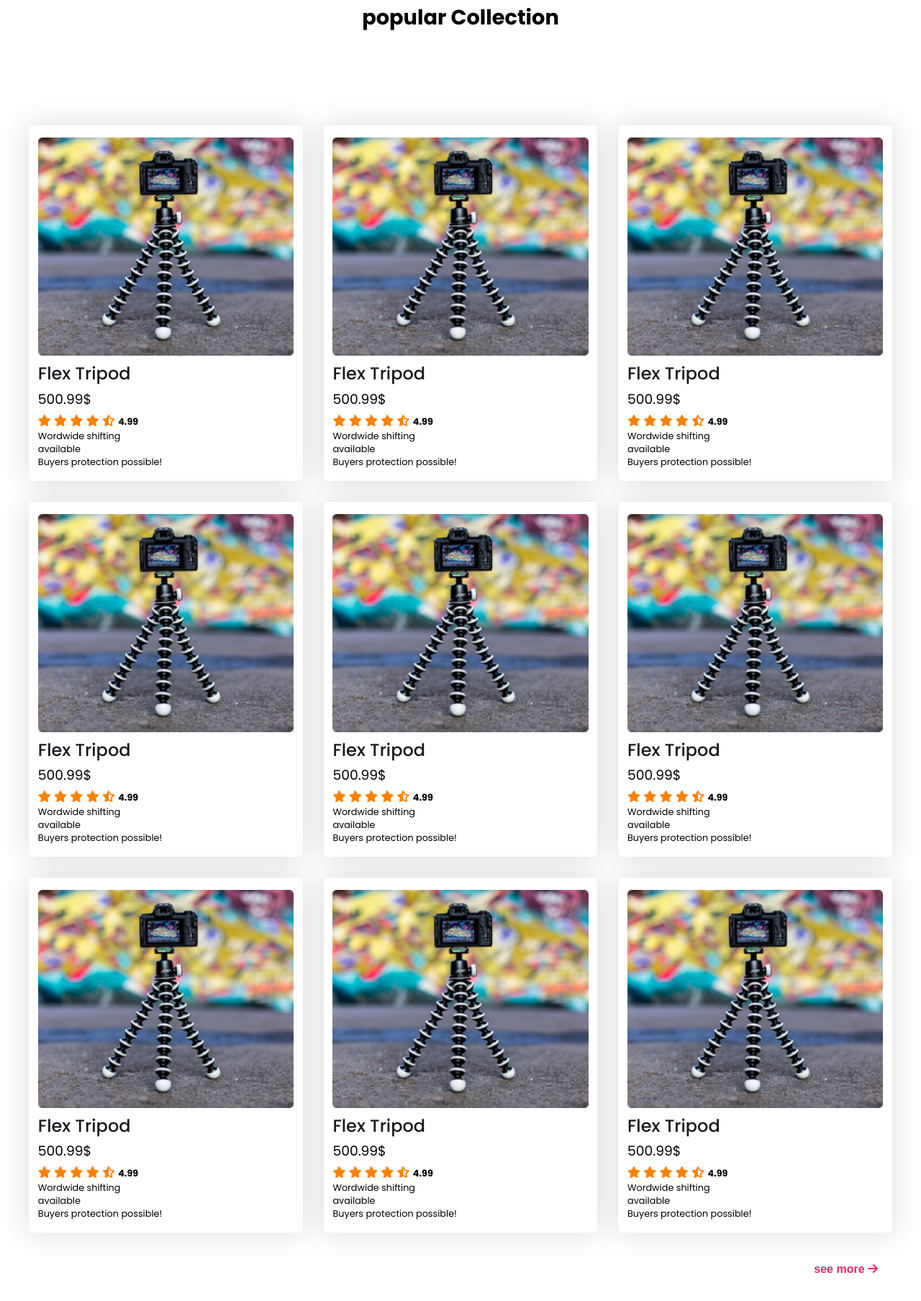
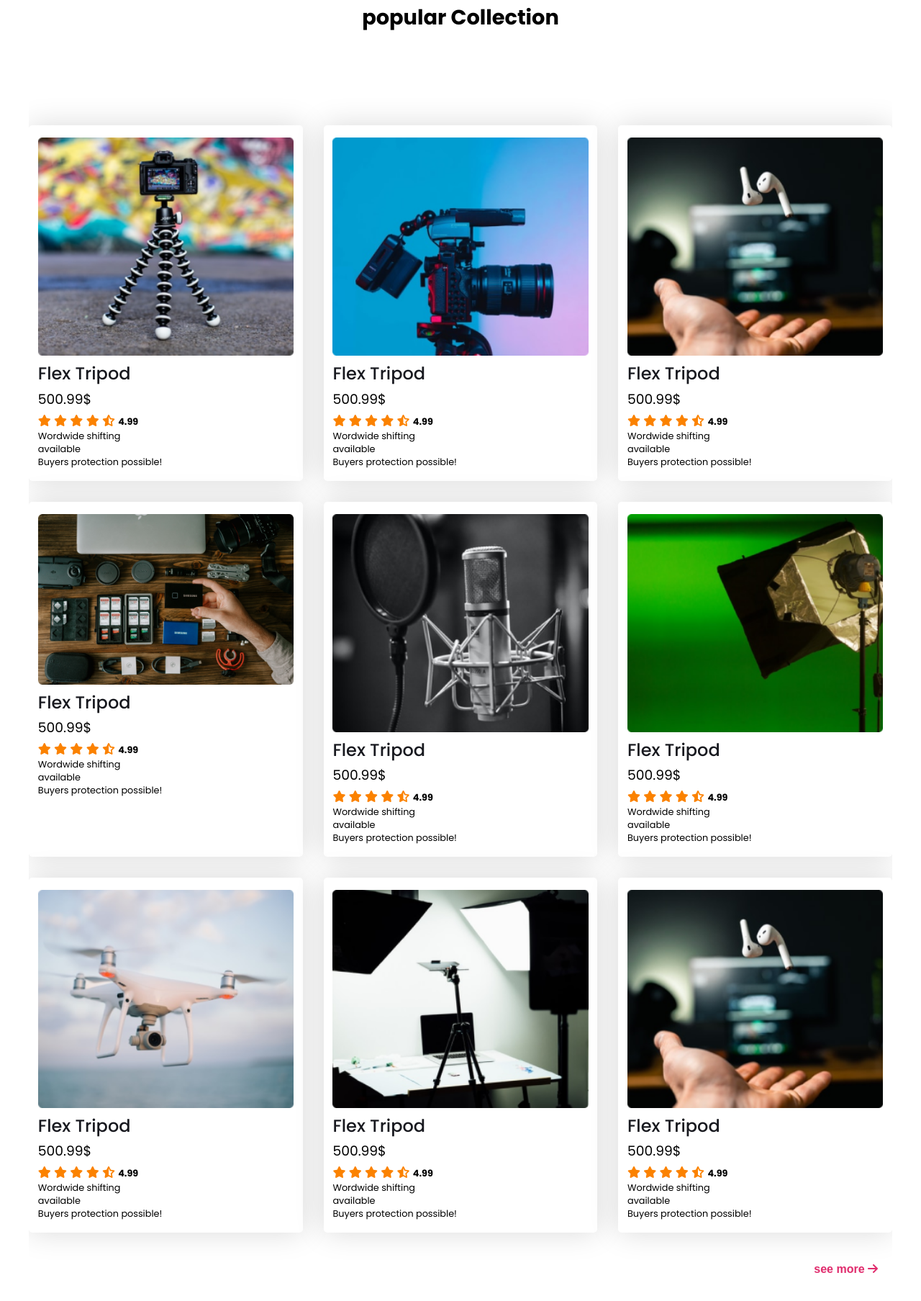
Before and after one commit to furqanRupom/influencer-gear-website, a plain HTML site: page index.html in a window 1280 px wide. Shown: the part 929-2736 px from the top of the page at 72% size. Drawn offline with Linux system fonts and the light colour scheme.

Commit message:
completed

```diff
--- a/index.html
+++ b/index.html
@@ -170,7 +170,7 @@
 
                 <div class="popular-item">
                     <div class="popular-img">
-                        <img src="./images/tripod.png" alt="">
+                        <img src="./images/camera.png" alt="">
                     </div>
 
 
@@ -196,7 +196,7 @@
                 </div>
                 <div class="popular-item">
                     <div class="popular-img">
-                        <img src="./images/tripod.png" alt="">
+                        <img src="./images/airpod.png" alt="">
                     </div>
 
 
@@ -222,7 +222,7 @@
                 </div>
                 <div class="popular-item">
                     <div class="popular-img">
-                        <img src="./images/tripod.png" alt="">
+                        <img src="./images/gear.png" alt="">
                     </div>
 
 
@@ -248,7 +248,7 @@
                 </div>
                 <div class="popular-item">
                     <div class="popular-img">
-                        <img src="./images/tripod.png" alt="">
+                        <img src="./images/mic.png" alt="">
                     </div>
 
 
@@ -274,7 +274,7 @@
                 </div>
                 <div class="popular-item">
                     <div class="popular-img">
-                        <img src="./images/tripod.png" alt="">
+                        <img src="./images/single-light.png" alt="">
                     </div>
 
 
@@ -300,7 +300,7 @@
                 </div>
                 <div class="popular-item">
                     <div class="popular-img">
-                        <img src="./images/tripod.png" alt="">
+                        <img src="./images/drone.png" alt="">
                     </div>
 
 
@@ -326,7 +326,7 @@
                 </div>
                 <div class="popular-item">
                     <div class="popular-img">
-                        <img src="./images/tripod.png" alt="">
+                        <img src="./images/setup.png" alt="">
                     </div>
 
 
@@ -352,7 +352,7 @@
                 </div>
                 <div class="popular-item">
                     <div class="popular-img">
-                        <img src="./images/tripod.png" alt="">
+                        <img src="./images/airpod.png" alt="">
                     </div>
 
 
--- a/style/style.css
+++ b/style/style.css
@@ -30,8 +30,10 @@
     width: 100%;
     margin: 0 auto;
     font-family: var(--font-poppins);
+    overflow: hidden;
 }
 .container-flued{
+    overflow: hidden;
     max-width: 1300px;
     width: 100%;
     margin: 0 auto;
@@ -207,6 +209,7 @@ main section style start............................
 /* place section style start */
 
 .place-container {
+
     display: flex;
     flex-wrap: wrap;
     justify-content: space-evenly;
@@ -338,6 +341,7 @@ footer section style start...........................
 ---------------------------------******** */
 
 .footer {
+    overflow: hidden;
     display: flex;
     justify-content: center;
     align-items: center;
@@ -392,7 +396,7 @@ footer section style end...........................
 
     .container{
         max-width: 100%;
-        margin: 0 auto;
+        margin: 2rem auto 0;
 
     }
     .container-flued{
@@ -484,7 +488,7 @@ footer section style end...........................
         text-align: center;
     }
     .btn-primary{
-        margin: 0 auto;
+        margin:  auto;
     }
     .popular-container{
         grid-template-columns: repeat(2,1fr);
```
